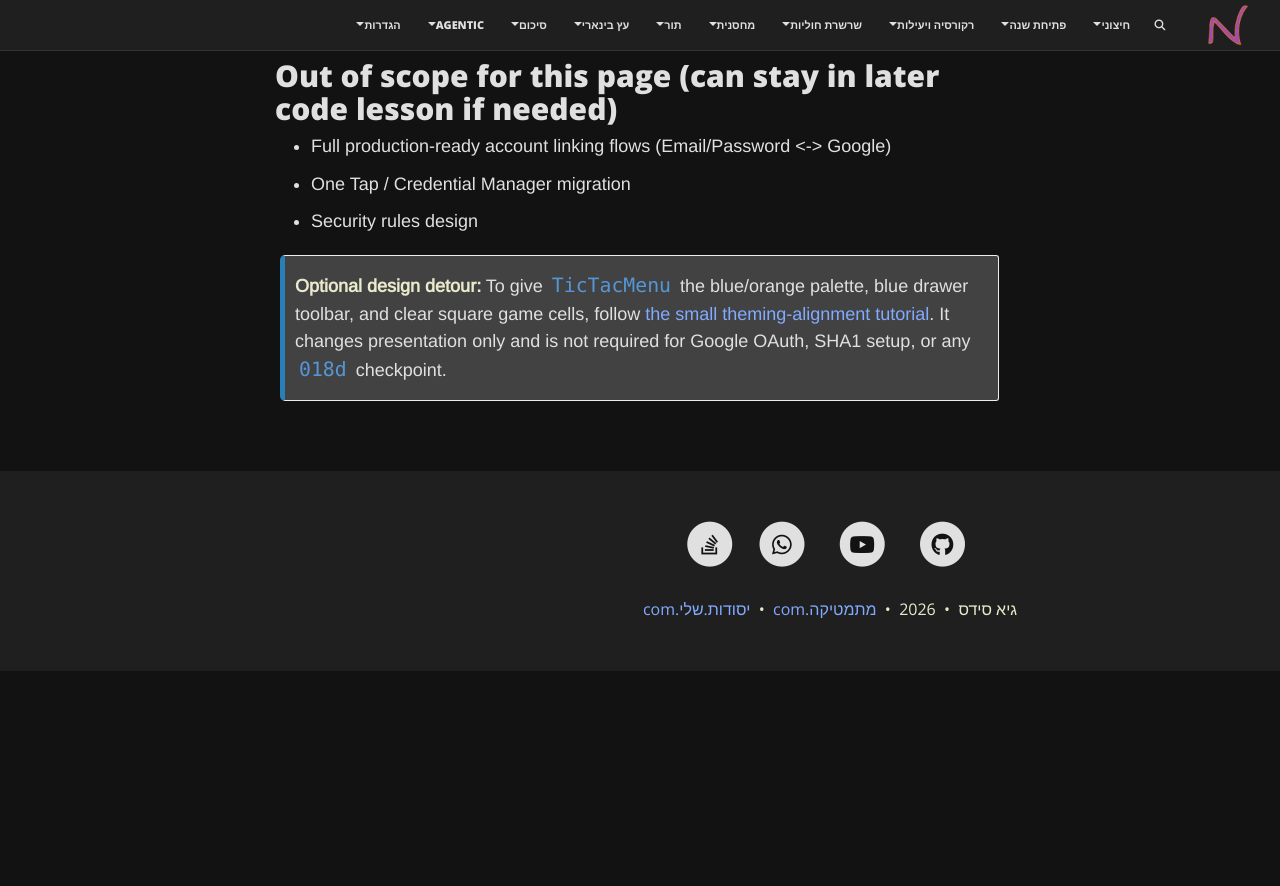
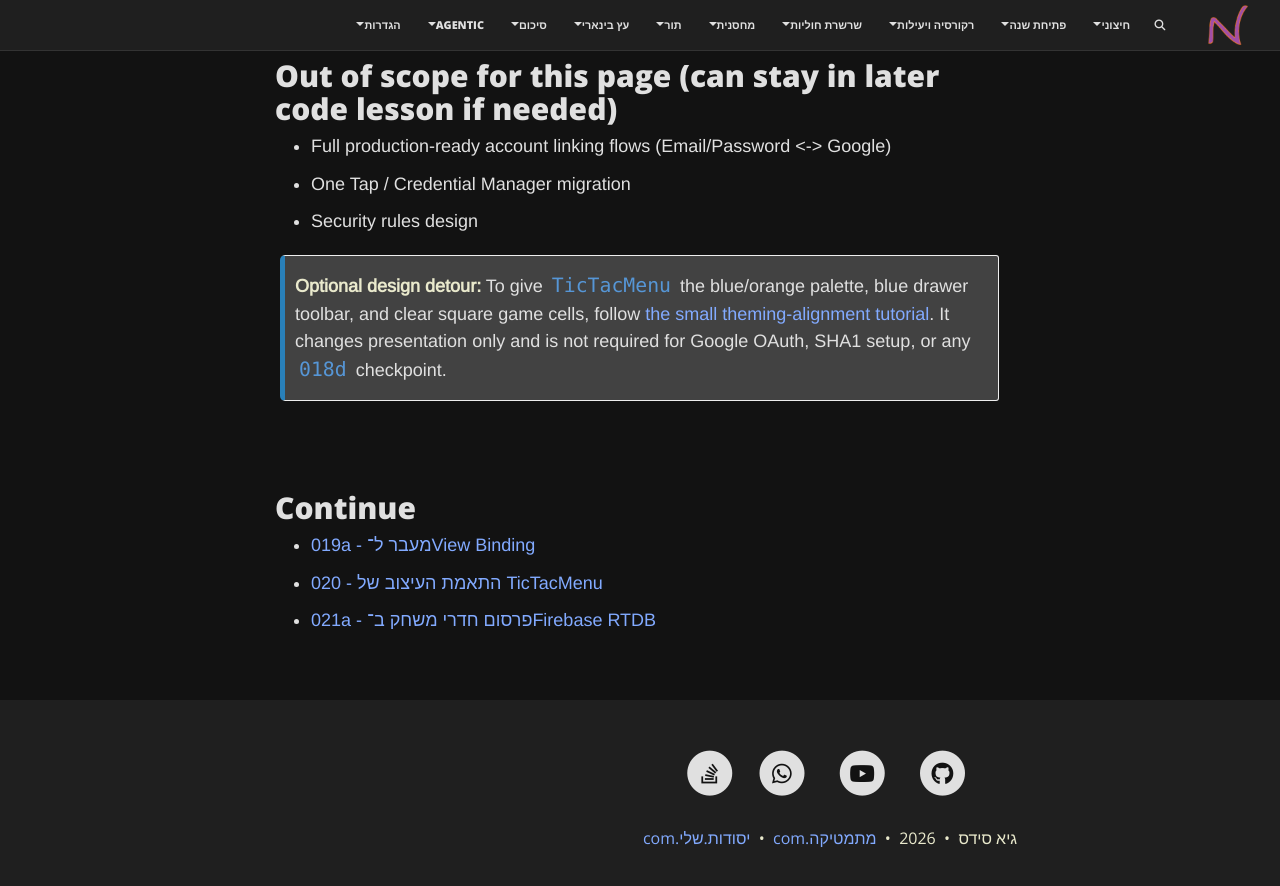
Before and after one commit to 3strategy/BeautifulMivney, a Jekyll site: the page built from android/projectSteps/018d.GoogleOAuthLoginAndSHA1.md, in a window 1280 px wide and 900 px high, scrolled down 18061 px. Shown: the top 886 px of the window. Built offline with Jekyll 4.4.1, drawn with Linux system fonts in a browser that asks for light colours; comment, search, counter and statistics services are not loaded; before the commit the page ends 18732 px from its top, so only the background shows below that.

Commit message:
links in 20 21a 21b 18d

```diff
--- a/android/projectSteps/018d.GoogleOAuthLoginAndSHA1.md
+++ b/android/projectSteps/018d.GoogleOAuthLoginAndSHA1.md
@@ -724,3 +724,9 @@ Possible causes:
 
 {: .box-note}
 **Optional design detour:** To give `TicTacMenu` the blue/orange palette, blue drawer toolbar, and clear square game cells, follow [the small theming-alignment tutorial]({{ '/android/projectSteps/020tictacmenu-theme-alignment' | relative_url }}). It changes presentation only and is not required for Google OAuth, SHA1 setup, or any `018d` checkpoint.
+
+## Continue
+
+- [019a - מעבר ל־View Binding](/android/projectSteps/019a.BindingInsteadOfFindByID)
+- [020 - התאמת העיצוב של TicTacMenu](/android/projectSteps/020tictacmenu-theme-alignment)
+- [021a - פרסום חדרי משחק ב־Firebase RTDB](/android/projectSteps/021a.TicTacToeRTDBRooms)
```
Also changed, not shown: android/projectSteps/020tictacmenu-theme-alignment.md (+4 -0 lines), android/projectSteps/021a.TicTacToeRTDBRooms.md (+4 -0 lines), android/projectSteps/021b.TicTacToeRTDBGame.md (+4 -0 lines).
